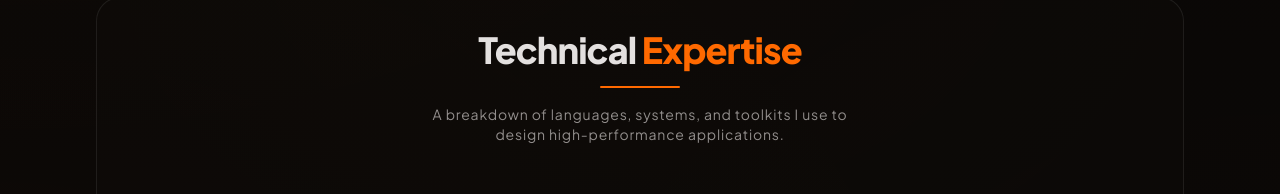
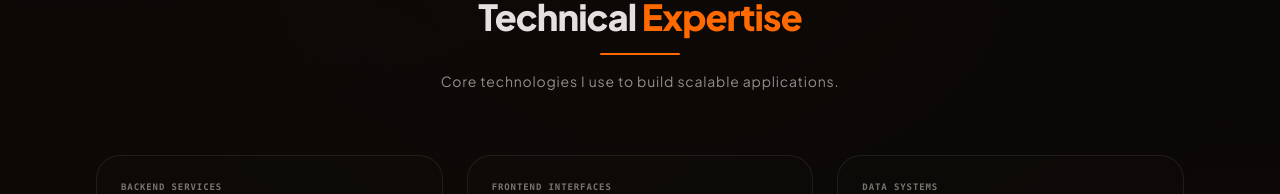
Before and after one commit to nuntawatt/Portfolio-NextJS, a Next.js app in the folder portfolio/: page / in a window 1280 px wide. Shown: the part 2031-2225 px from the top of the page. Built offline with nearby package versions, Linux system fonts and the light colour scheme; no server answers.

Commit message:
fix: simplify skills description for clarity in English and Thai locales

```diff
--- a/portfolio/src/feature/skill/components/skill.tsx
+++ b/portfolio/src/feature/skill/components/skill.tsx
@@ -82,7 +82,7 @@ export function SkillsSection() {
       <div className="max-w-6xl mx-auto px-4 sm:px-6 lg:px-8">
 
         {/* Main Grid Wrapper */}
-        <div className="relative bg-card/40 border border-border rounded-[24px] p-6 sm:p-8 backdrop-blur-md">
+        <div className="relative">
 
           {/* Headline */}
           <div className="text-center mb-12 md:mb-16">
--- a/portfolio/src/locales/en.json
+++ b/portfolio/src/locales/en.json
@@ -45,7 +45,7 @@
   "contact.copied": "Copied!",
   "skills.title_prefix": "Technical ",
   "skills.title_highlight": "Expertise",
-  "skills.description": "A breakdown of languages, systems, and toolkits I use to design high-performance applications.",
+  "skills.description": "Core technologies I use to build scalable applications.",
   "skills.cat1.title": "Backend Development",
   "skills.cat1.subtitle": "BACKEND SERVICES",
   "skills.cat2.title": "Frontend Development",
--- a/portfolio/src/locales/th.json
+++ b/portfolio/src/locales/th.json
@@ -45,7 +45,7 @@
   "contact.copied": "คัดลอกแล้ว!",
   "skills.title_prefix": "ความเชี่ยวชาญ",
   "skills.title_highlight": "ด้านเทคนิค",
-  "skills.description": "ภาพรวมของภาษา ระบบ และเครื่องมือที่ผมใช้ในการออกแบบแอปพลิเคชันที่มีประสิทธิภาพสูง",
+  "skills.description": "เครื่องมือและเทคโนโลยีหลักที่ผมใช้งาน",
   "skills.cat1.title": "การพัฒนาระบบหลังบ้าน",
   "skills.cat1.subtitle": "บริการหลังบ้าน",
   "skills.cat2.title": "การพัฒนาระบบหน้าบ้าน",
```
